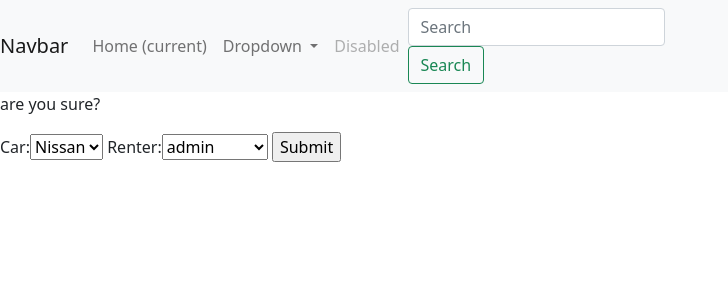
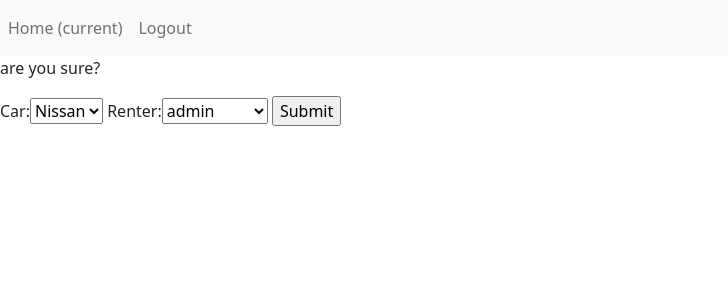
Before and after one commit to ChilloutGeek/Car-Rental-School-Finals, a Django app: page /rental/rentacar/6/ in a window 1280 px wide. Shown: the top 300 px of the page, without its empty margins (0-728 px from the left). Run offline with Django 3.2, Linux system fonts and the light colour scheme; a user stored in the database is signed in; data comes from the database, SQL or seed files in the repository; both versions use the stored data as it was after the commit; some libraries are stand-ins or nearby versions.

Commit message:
homepage design

```diff
--- a/customer/models.py
+++ b/customer/models.py
@@ -4,6 +4,7 @@ from django.contrib.auth.models import User
 # Create your models here.
 class CustomerProfile(models.Model):
   user = models.OneToOneField(User, on_delete=models.CASCADE)
+  dp = models.ImageField(upload_to="images")
   about = models.CharField(max_length=150, default="I am a customer", null=True)
   address = models.CharField(max_length=500, null=True)
   credit_rating = models.IntegerField(null=True)
--- a/templates/nav.html
+++ b/templates/nav.html
@@ -1,8 +1,4 @@
 <nav class="navbar navbar-expand-lg navbar-light bg-light">
-    <a class="navbar-brand" href="#">Navbar</a>
-    <button class="navbar-toggler" type="button" data-toggle="collapse" data-target="#navbarSupportedContent" aria-controls="navbarSupportedContent" aria-expanded="false" aria-label="Toggle navigation">
-      <span class="navbar-toggler-icon"></span>
-    </button>
 
     <div class="collapse navbar-collapse" id="navbarSupportedContent">
       <ul class="navbar-nav mr-auto">
@@ -10,25 +6,9 @@
           <a class="nav-link" href="{% url 'rental' %}"}>Home <span class="sr-only">(current)</span></a>
         </li>
         <li class="nav-item">
-        </li>
-        <li class="nav-item dropdown">
-          <a class="nav-link dropdown-toggle" href="#" id="navbarDropdown" role="button" data-toggle="dropdown" aria-haspopup="true" aria-expanded="false">
-            Dropdown
-          </a>
-          <div class="dropdown-menu" aria-labelledby="navbarDropdown">
-            <a class="dropdown-item" href="#">Action</a>
-            <a class="dropdown-item" href="#">Another action</a>
-            <div class="dropdown-divider"></div>
-            <a class="dropdown-item" href="#">Something else here</a>
-          </div>
-        </li>
         <li class="nav-item">
-          <a class="nav-link disabled" href="#">Disabled</a>
+          <a class="nav-link" href="{% url 'logout' %}">Logout</a>
         </li>
       </ul>
-      <form class="form-inline my-2 my-lg-0">
-        <input class="form-control mr-sm-2" type="search" placeholder="Search" aria-label="Search">
-        <button class="btn btn-outline-success my-2 my-sm-0" type="submit">Search</button>
-      </form>
     </div>
   </nav>
```
Also changed, not shown: templates/rental/rental.html (+31 -21 lines), db.sqlite3.
